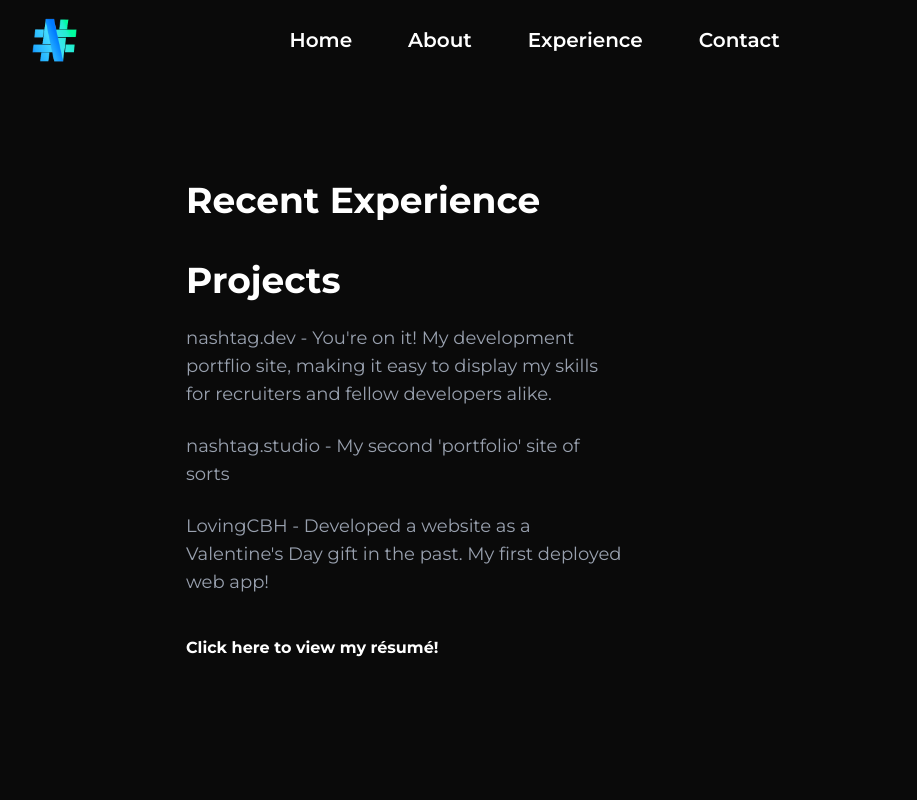
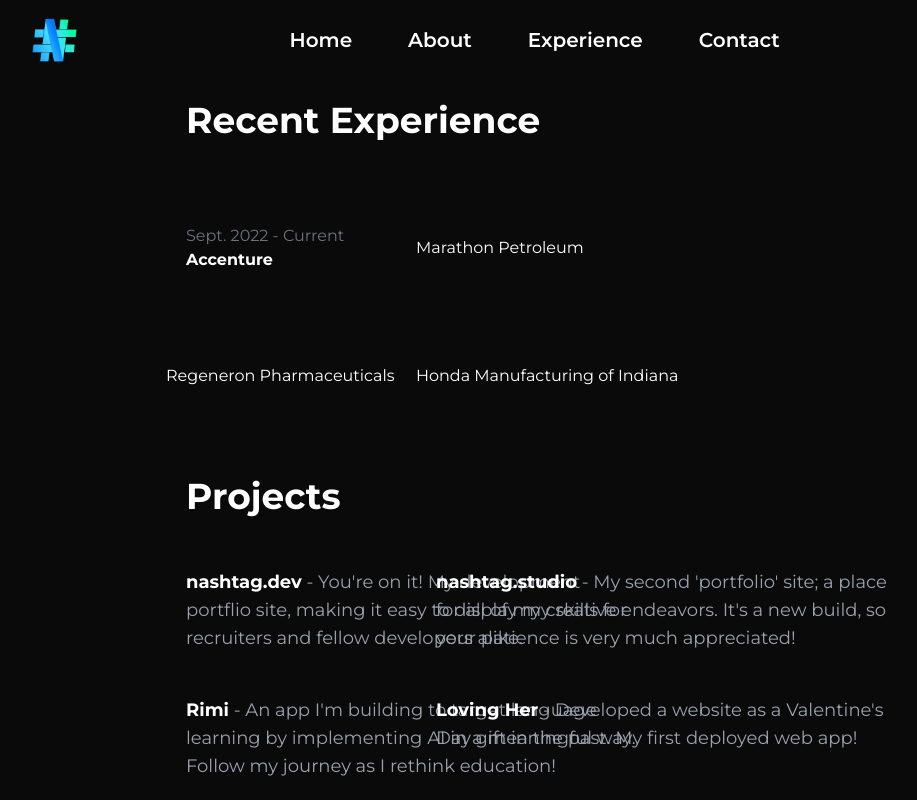
Before and after one commit to tagaritt/nashtag-dev, a Next.js app: page /experience in a window 1280 px wide. Shown: the top 800 px of the page, without its empty margins (234-1151 px from the left). Built offline with nearby package versions, Linux system fonts and the light colour scheme.

Commit message:
Styling the Experience page

```diff
--- a/app/contact/page.tsx
+++ b/app/contact/page.tsx
@@ -10,7 +10,7 @@
                 {/* Header */}
                 <div className="mb-10 pt-15">
                     <h1 className="text-white text-3xl font-semibold tracking-tight">Talk to me!</h1>
-                    <p className="text-gray-400 pt-5">Have a question? Want to work together? Need help <b className="hover:animate-pulse text-white"><Link href="/files/Rubiks.pdf">solving a Rubiks cube</Link></b>? Fill out the form below and I'll get back to you as soon as possible.</p>
+                    <p className="text-gray-400 pt-5">Have a question? Want to work together? Need help <b className="hover:animate-pulse text-white"><Link href="/files/Rubiks.pdf">solving a Rubik{"'"}s cube</Link></b>? Fill out the form below and I{"'"}ll get back to you as soon as possible.</p>
                 </div>
 
                 <ContactForm/>
--- a/app/experience/page.tsx
+++ b/app/experience/page.tsx
@@ -3,22 +3,66 @@
 
 const page = () => {
   return (
-    <div className="min-h-screen flex items-center justify-center">
+    <div className="min-h-screen flex items-center justify-center pt-15">
         <div className="space-y-4 max-w-8xl">
-            <div className="">
+            <div className="grid grid-cols-1 grid-flow-row gap-4 min-w-100">
               <h1 className='text-4xl font-bold text-left mx-105 mt-10'>Recent Experience</h1>
+
+              <div className="grid grid-cols-2 grid-flow-row gap-x-5 min-w-100">
+                <div className="col-span-1 mt-8 ml-100 w-125 h-30 rounded flex flex-col justify-center hover:bg-neutral-900 hover:transition-colors">
+                  <p className="pl-5  text-gray-500">Sept. 2022 - Current</p>
+                  <b><p className="pl-5">Accenture</p></b>
+                </div>
+
+                <div className="col-span-1 mt-8 mr-100 w-125 h-30 rounded flex flex-col justify-center hover:bg-neutral-900 hover:transition-colors">
+                  <p>Marathon Petroleum</p>
+                </div>
+
+                <div className="col-span-1 mt-2 ml-100 w-125 h-30 rounded flex flex-col justify-center hover:bg-neutral-900 hover:transition-colors">
+                  <p>Regeneron Pharmaceuticals</p>
+                </div>
+
+                <div className="col-span-1 mt-2 mr-100 w-125 h-30 rounded flex flex-col justify-center hover:bg-neutral-900 hover:transition-colors">
+                  <p>Honda Manufacturing of Indiana</p>
+                </div>
+              </div>
+
+
 
             </div>
 
-            <div className="">
+            <div>
               <h1 className='text-4xl font-bold text-left mx-105 mt-10'>Projects</h1>
-              <p className='text-lg text-left mt-6 mx-105 text-gray-400'>nashtag.dev - You're on it! My development portflio site, making it easy to display my skills for recruiters and fellow developers alike.</p>
-              <p className='text-lg text-left mt-6 mx-105 text-gray-400'>nashtag.studio - My second 'portfolio' site of sorts</p>
-              <p className='text-lg text-left mt-6 mx-105 text-gray-400'>LovingCBH - Developed a website as a Valentine's Day gift in the past. My first deployed web app!</p>
+
+              <div className="grid grid-cols-2 grid-flow-row gap-x-5 min-w-100">
+                <div className="col-span-1 mt-8 ml-100 w-125 h-30 rounded flex justify-center hover:bg-neutral-900 hover:transition-colors">
+                  <Link href="https://www.github.com/tagaritt/nashtag-dev">
+                    <p className='text-lg text-left m-5 text-gray-400'><b className="hover:animate-pulse text-white">nashtag.dev</b> - You{"'"}re on it! My development portflio site, making it easy to display my skills for recruiters and fellow developers alike.</p>
+                  </Link>
+                </div>
+
+                <div className="col-span-1 mt-8 mr-100 w-125 h-30 rounded flex justify-center hover:bg-neutral-900 hover:transition-colors">
+                  <Link href="https://www.github.com/tagaritt/nashtag-studio">
+                    <p className='text-lg text-left m-5 text-gray-400'><b className="hover:animate-pulse text-white">nashtag.studio</b> - My second {"'"}portfolio{"'"} site; a place for all of my creative endeavors. It{"'"}s a new build, so your patience is very much appreciated!</p>
+                  </Link>
+                </div>
+
+                <div className="col-span-1 mt-2 ml-100 w-125 h-30 rounded flex justify-center hover:bg-neutral-900 hover:transition-colors">
+                <Link href="https://github.com/tagaritt/project-rimi">
+                    <p className='text-lg text-left m-5 text-gray-400'><b className="hover:animate-pulse text-white">Rimi</b> - An app I{"'"}m building to target language learning by implementing AI in a meaningful way. Follow my journey as I rethink education!</p>
+                  </Link>
+                </div>
+
+                <div className="col-span-1 mt-2 mr-100 w-125 h-30 rounded flex justify-center hover:bg-neutral-900 hover:transition-colors">
+                  <Link href="https://www.github.com/tagaritt/loving-her">
+                    <p className='text-lg text-left m-5 text-gray-400'><b className="hover:animate-pulse text-white">Loving Her</b> - Developed a website as a Valentine{"'"}s Day gift in the past. My first deployed web app!</p>
+                  </Link>
+                </div>
+              </div>
             </div>
 
             <div className="">
-              <p className='text-0.5xl font-normal text-gray-500 text-left mx-105 mt-10'><b className='hover:animate-pulse text-white'><Link href="/files/Resume_TinasheTagarisa.pdf">Click here to view my r&eacute;sum&eacute;!</Link></b></p>
+              <p className='text-0.5xl font-normal text-gray-500 text-left mx-105 mt-15'><b className='hover:animate-pulse text-white'><Link href="/files/Resume_TinasheTagarisa.pdf">Click here to view my r&eacute;sum&eacute;!</Link></b></p>
             </div>
         </div>
     </div>
```
